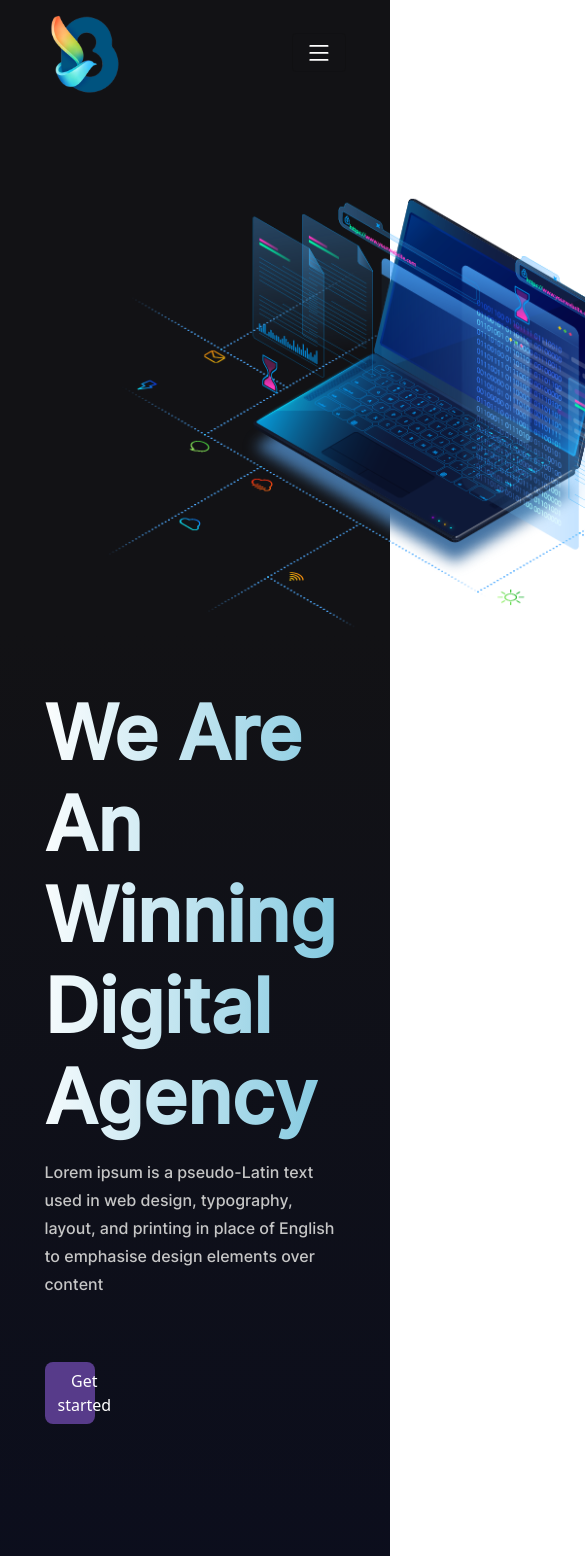
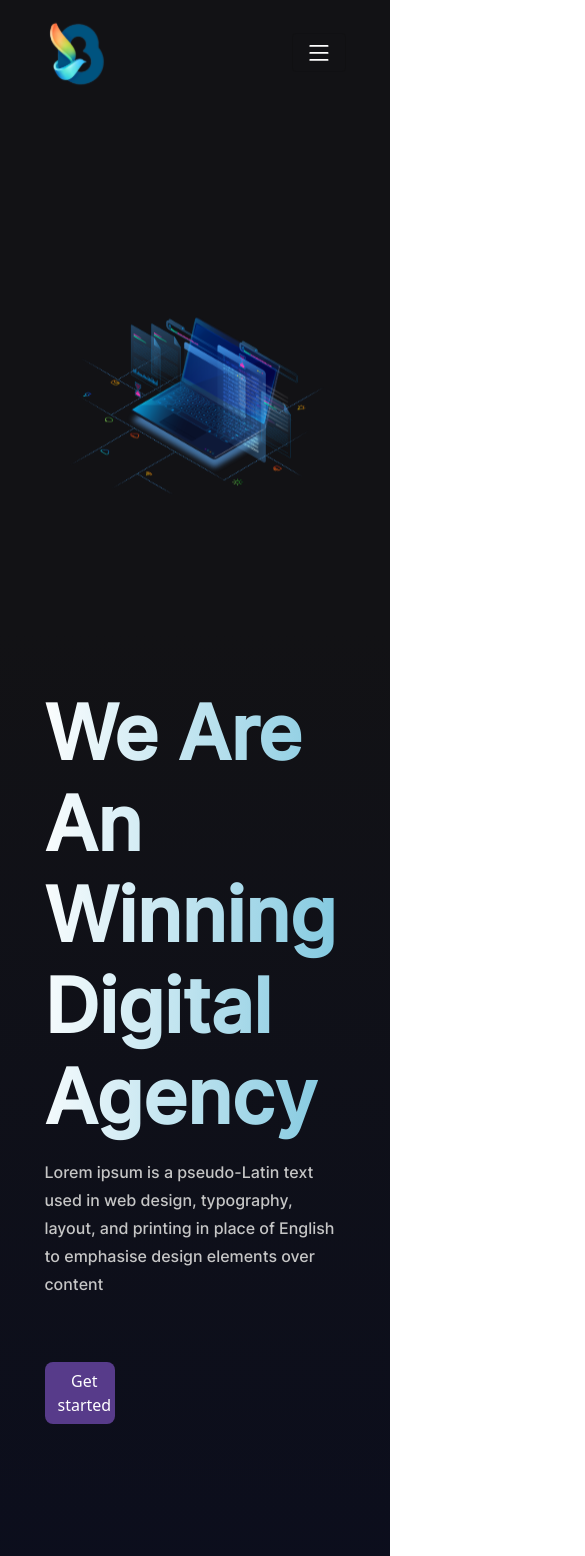
Before and after one commit to mohammadfarashipoor/Template-website, a React (Create React App) app: page / in a window 390 px wide. Shown: the top 1556 px of the page, 585 px wide, since content can reach past the window. Built offline with nearby package versions, Linux system fonts and the light colour scheme.

Commit message:
responsive fix

```diff
--- a/src/components/Banner.css
+++ b/src/components/Banner.css
@@ -60,3 +60,11 @@
 .mybanner-img {
     animation: up-down 2s ease-in-out infinite alternate-reverse both;
 }
+
+.mybanner-img>svg {
+    width: 100%;
+}
+
+.btn-get-started {
+    width: 18vw;
+}
--- a/src/components/Navbar.css
+++ b/src/components/Navbar.css
@@ -11,8 +11,8 @@
 	background-color: #121215;
 }
 
-.logo {
-	width: 5%
+.logo>svg {
+	width: 80%
 }
 
 .Projects {
```
